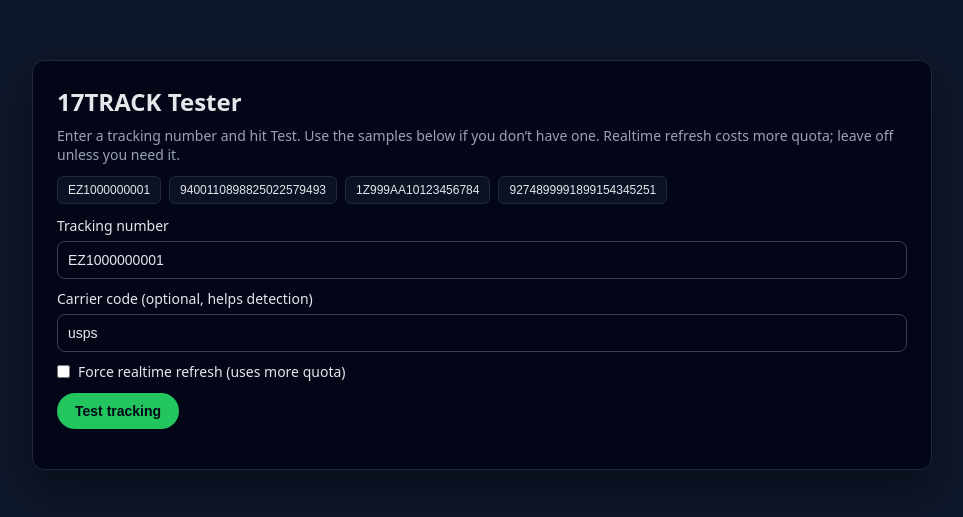
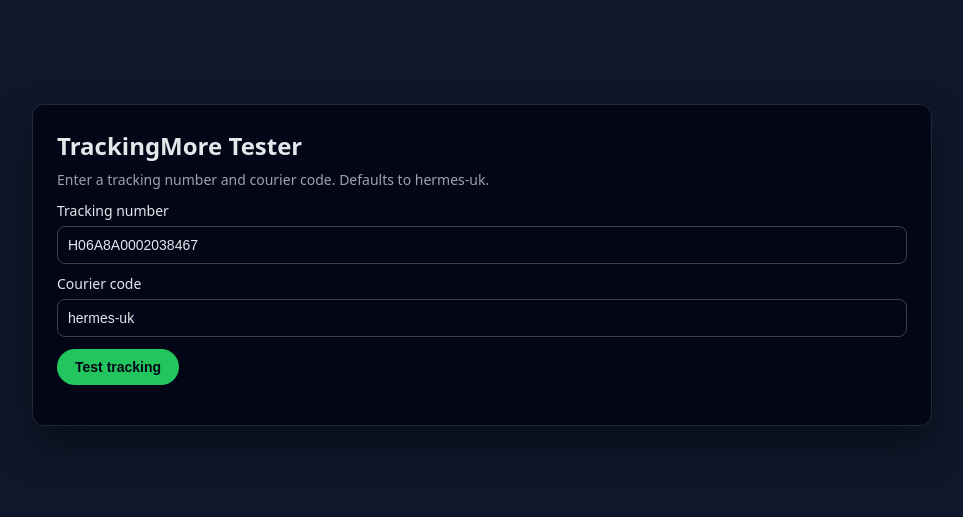
Before and after one commit to Jay7028/zendesk-ai-bot, a Next.js app: page /track in a window 1280 px wide. Shown: the part 135-652 px from the top of the page, without its empty margins (158-1121 px from the left). Built offline with nearby package versions, Linux system fonts and the light colour scheme.

Commit message:
Add TrackingMore tracking endpoint and UI tester

```diff
--- a/app/track/page.tsx
+++ b/app/track/page.tsx
@@ -2,60 +2,52 @@
 
 import { useState } from "react";
 
-type TrackResult = {
-  registered?: unknown;
-  refreshed?: unknown;
-  trackInfo?: unknown;
-  usedNumbers?: string[];
+type TrackResponse = {
+  created?: unknown;
+  info?: unknown;
+  tracking_number?: string;
+  courier_code?: string;
   error?: string;
   detail?: string;
 };
 
-const EXAMPLES = [
-  "EZ1000000001",
-  "9400110898825022579493",
-  "1Z999AA10123456784",
-  "9274899991899154345251",
-];
+const SAMPLE_NUMBER = "H06A8A0002038467";
+const DEFAULT_COURIER = "hermes-uk";
 
-export default function TrackTester() {
-  const [number, setNumber] = useState(EXAMPLES[0]);
-  const [carrier, setCarrier] = useState("usps");
-  const [realtime, setRealtime] = useState(false);
+export default function TrackPage() {
+  const [trackingNumber, setTrackingNumber] = useState(SAMPLE_NUMBER);
+  const [courierCode, setCourierCode] = useState(DEFAULT_COURIER);
   const [loading, setLoading] = useState(false);
-  const [result, setResult] = useState<TrackResult | null>(null);
   const [error, setError] = useState("");
+  const [result, setResult] = useState<TrackResponse | null>(null);
 
-  async function handleSubmit() {
+  async function handleTest() {
     setError("");
     setResult(null);
-    const trimmed = number.trim();
-    if (!trimmed) {
+    const num = trackingNumber.trim();
+    const courier = courierCode.trim() || DEFAULT_COURIER;
+    if (!num) {
       setError("Enter a tracking number.");
       return;
     }
-
     setLoading(true);
     try {
       const res = await fetch("/api/track", {
         method: "POST",
         headers: { "Content-Type": "application/json" },
         body: JSON.stringify({
-          action: "register_and_fetch",
-          carrier: carrier || undefined,
-          numbers: [trimmed],
-          realtime,
+          tracking_number: num,
+          courier_code: courier,
         }),
       });
-      const data = (await res.json()) as TrackResult;
+      const data = (await res.json()) as TrackResponse;
       if (!res.ok || data.error) {
-        setError(data.error || "Request failed");
-        if (data.detail) setError(`${data.error}: ${data.detail}`);
+        setError(data.detail || data.error || "Request failed");
         return;
       }
       setResult(data);
     } catch (e: any) {
-      setError(`Request failed: ${e.message || e}`);
+      setError(e?.message || "Request failed");
     } finally {
       setLoading(false);
     }
@@ -68,10 +60,10 @@
         display: "flex",
         alignItems: "center",
         justifyContent: "center",
+        background: "#0f172a",
+        color: "#e5e7eb",
         fontFamily:
           "system-ui, -apple-system, BlinkMacSystemFont, 'Segoe UI', sans-serif",
-        background: "#0f172a",
-        color: "#e5e7eb",
         padding: "24px",
       }}
     >
@@ -82,46 +74,22 @@
           background: "#020617",
           borderRadius: "12px",
           padding: "24px",
+          border: "1px solid #1f2937",
           boxShadow: "0 20px 40px rgba(0,0,0,0.4)",
-          border: "1px solid #1f2937",
         }}
       >
-        <h1 style={{ fontSize: "24px", marginBottom: "8px" }}>
-          17TRACK Tester
-        </h1>
+        <h1 style={{ fontSize: "24px", marginBottom: "8px" }}>TrackingMore Tester</h1>
         <p style={{ marginBottom: "12px", color: "#9ca3af", fontSize: "14px" }}>
-          Enter a tracking number and hit Test. Use the samples below if you
-          don’t have one. Realtime refresh costs more quota; leave off unless
-          you need it.
+          Enter a tracking number and courier code. Defaults to hermes-uk.
         </p>
-
-        <div style={{ marginBottom: "12px", display: "flex", gap: "8px" }}>
-          {EXAMPLES.map((ex) => (
-            <button
-              key={ex}
-              onClick={() => setNumber(ex)}
-              style={{
-                padding: "6px 10px",
-                borderRadius: "6px",
-                border: "1px solid #1f2937",
-                background: "#0b1224",
-                color: "#e5e7eb",
-                cursor: "pointer",
-                fontSize: "12px",
-              }}
-            >
-              {ex}
-            </button>
-          ))}
-        </div>
 
         <label style={{ display: "block", marginBottom: "6px", fontSize: "14px" }}>
           Tracking number
         </label>
         <input
-          value={number}
-          onChange={(e) => setNumber(e.target.value)}
-          placeholder="e.g. 9400110898825022579493"
+          value={trackingNumber}
+          onChange={(e) => setTrackingNumber(e.target.value)}
+          placeholder="Tracking number"
           style={{
             width: "100%",
             padding: "10px",
@@ -135,12 +103,12 @@
         />
 
         <label style={{ display: "block", marginBottom: "6px", fontSize: "14px" }}>
-          Carrier code (optional, helps detection)
+          Courier code
         </label>
         <input
-          value={carrier}
-          onChange={(e) => setCarrier(e.target.value)}
-          placeholder="usps | ups | fedex | leave empty to auto-detect"
+          value={courierCode}
+          onChange={(e) => setCourierCode(e.target.value)}
+          placeholder="hermes-uk"
           style={{
             width: "100%",
             padding: "10px",
@@ -149,18 +117,9 @@
             background: "#020617",
             color: "#e5e7eb",
             fontSize: "14px",
-            marginBottom: "10px",
+            marginBottom: "12px",
           }}
         />
-
-        <label style={{ display: "flex", alignItems: "center", gap: "8px", marginBottom: "12px" }}>
-          <input
-            type="checkbox"
-            checked={realtime}
-            onChange={(e) => setRealtime(e.target.checked)}
-          />
-          <span style={{ fontSize: "14px" }}>Force realtime refresh (uses more quota)</span>
-        </label>
 
         {error && (
           <div
@@ -178,7 +137,7 @@
         )}
 
         <button
-          onClick={handleSubmit}
+          onClick={handleTest}
           disabled={loading}
           style={{
             padding: "10px 18px",
```
